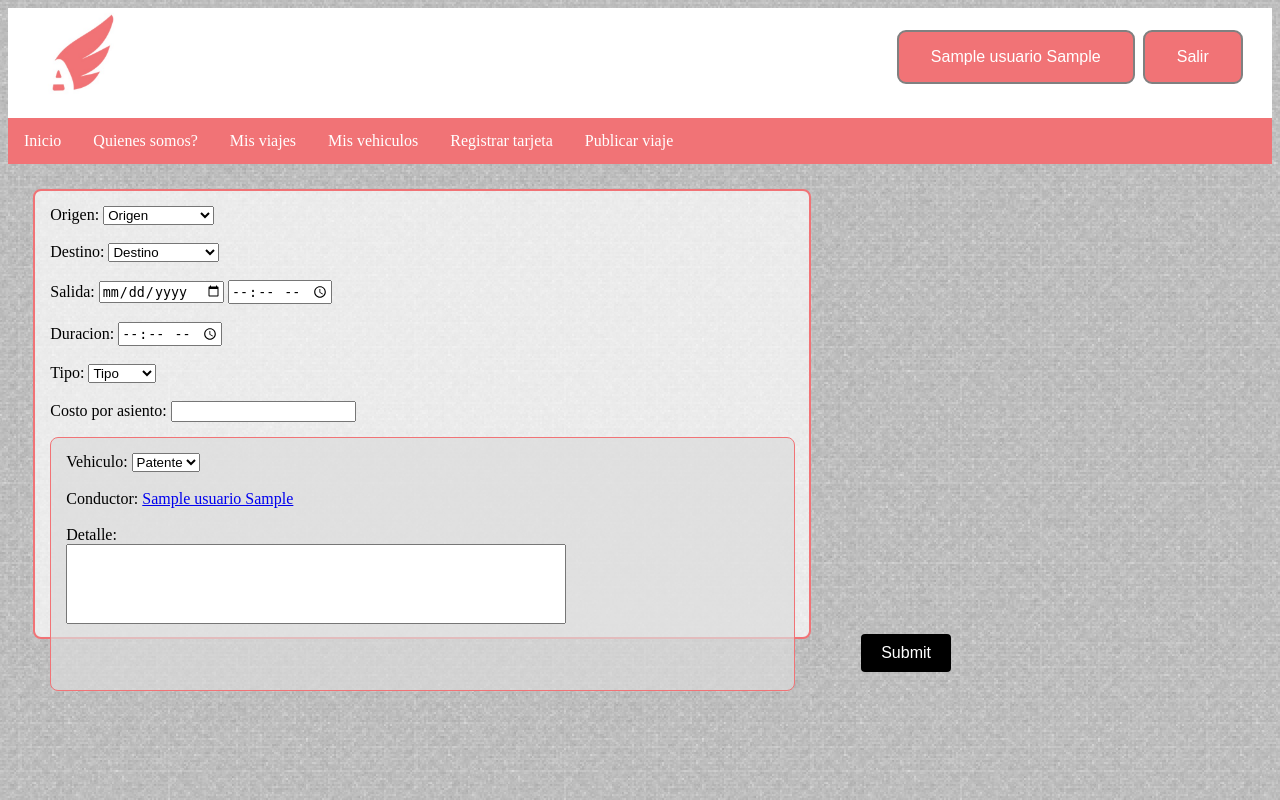
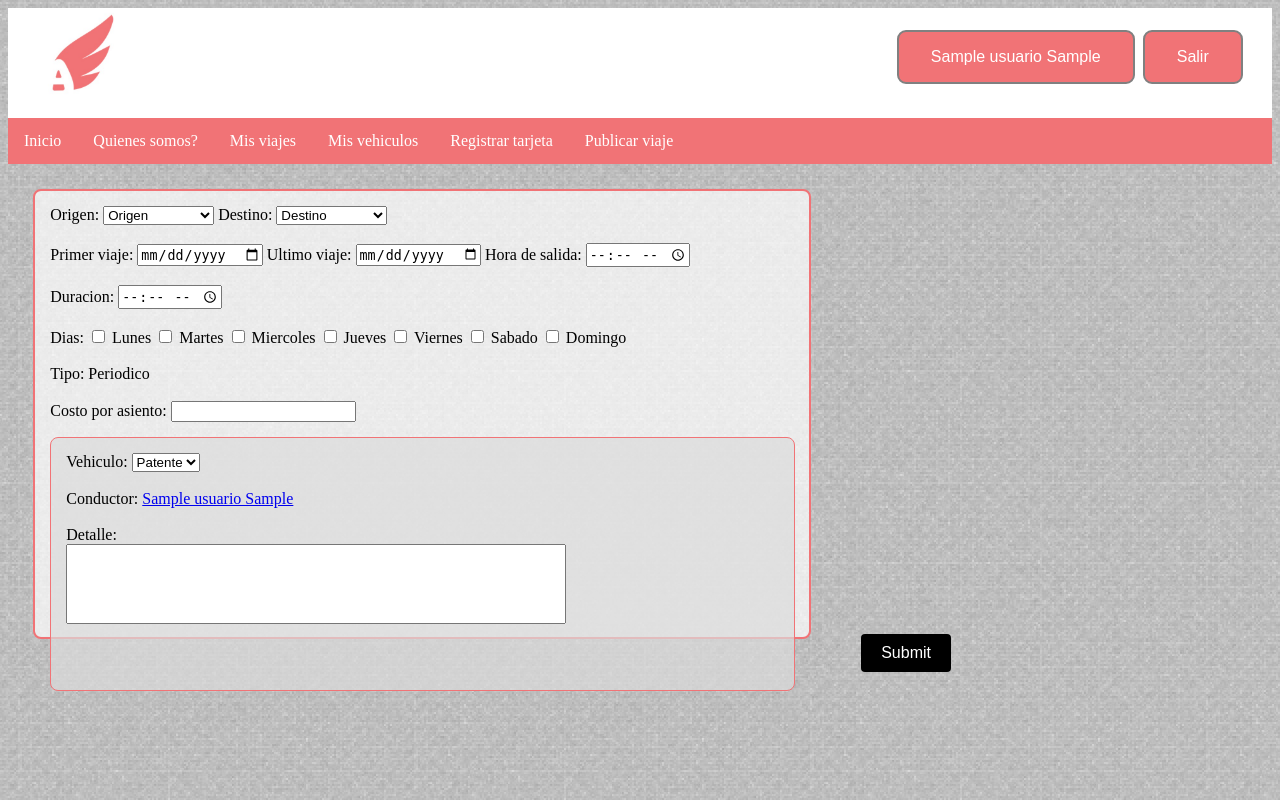
Before and after one commit to tpanelli/Ingenieria-de-software-2-grupo-14, a PHP site: page /formularioPublicarViaje.php?tipo=1 in a window 1280 px wide. Run offline with PHP 8.4, Linux system fonts and the light colour scheme; the visitor is signed in with stand-in values (Sample User, id 1); tables that the repository leaves empty or names only in its code hold one stand-in row (values such as "Sample post").

Commit message:
Viaje ocasional y periodico

```diff
--- a/barra.php
+++ b/barra.php
@@ -46,7 +46,7 @@
   </li>
   <li><a href="listarvehiculos.php">Mis vehiculos</a></li>
   <li><a href="registrotarjeta.php">Registrar tarjeta</a></li>
-  <li><a href="formularioPublicarViaje.php">Publicar viaje</a></li>
+  <li><a href="elegirTipoViaje.php">Publicar viaje</a></li>
   <?php } ?>
 </ul>
 </div>
--- /dev/null
+++ b/formularioPeriodico.php
@@ -0,0 +1,57 @@
+<form name="publicar" action="publicarViaje.php" method="post" class="input" enctype="multipart/form-data">
+<div class="cuadradoViaje">
+	 Origen: <select name="origen" required/>
+							<option value="" disabled selected>Origen</option>
+					<?php
+						$result=mysqli_query($link, 'SELECT * FROM ciudad');
+							while ($row = mysqli_fetch_array ($result)){
+									?>
+									<option value="<?php echo $row['nombreciudad'] ?>"> <?php echo $row['nombreciudad']; ?></option>
+							<?php
+							}
+							?>
+			    </select>
+	 Destino: <select name="destino" required/>
+							<option value="" disabled selected>Destino</option>
+					<?php
+						$result=mysqli_query($link, 'SELECT * FROM ciudad');
+							while ($row = mysqli_fetch_array ($result)){
+									?>
+									<option value="<?php echo $row['nombreciudad'] ?>"> <?php echo $row['nombreciudad']; ?></option>
+							<?php
+							}
+							?>
+			    </select><br><br>
+	 Primer viaje: <input type="date" name="dia" required/></input>
+	 Ultimo viaje: <input type="date" name="dia" required/></input>
+	 Hora de salida: <input type="time" name="hora" required/></input><br><br>
+	 Duracion: <input type="time" name="duracion" required/></input> <br><br>
+	  Dias: <input type="checkbox" name="vehicle" value=""> Lunes</input>
+	 <input type="checkbox" name="vehicle" value=""> Martes</input>
+	 <input type="checkbox" name="vehicle" value=""> Miercoles</input>
+	 <input type="checkbox" name="vehicle" value=""> Jueves</input>
+	 <input type="checkbox" name="vehicle" value=""> Viernes</input>
+	 <input type="checkbox" name="vehicle" value=""> Sabado</input>
+	 <input type="checkbox" name="vehicle" value=""> Domingo</input><br><br>
+	 Tipo: Periodico <br><br>
+	Costo por asiento: <input type="number" name="costo" required/></input>
+	 <div class="conductorViaje">
+	  <?php $usuario =  mysqli_query($link, "SELECT * FROM usuario WHERE mail = '$mail'");
+			$usuario =  mysqli_fetch_array($usuario); ?>
+	Vehiculo: <select name="patente" required/>
+					<option disabled selected>Patente</option>
+			<?php
+					while ($vehiculo = mysqli_fetch_array ($vehiculos)){
+					?>
+							<option value="<?php echo $vehiculo['patente'] ?>"> <?php echo $vehiculo['patente']; ?></option>
+					<?php
+					}
+				?>
+		    </select><br><br>
+	  Conductor: <a href='verPerfil.php' > <?php echo $usuario['nombre'],' ', $usuario['apellido'] ?> </a><br><br>
+	  Detalle: <br> <textarea name="detalle" style="resize:none;height:80px;width:500px;" required/></textarea>
+	 </div>
+</div>
+<br><br><br><br><br><br><br><br><br><br><br><br><br><br><br><br><br><br><br><br><br><br><br><br>
+<input type="submit" class='botonViajePublicado'></input>
+</form>
--- a/formularioPublicarViaje.php
+++ b/formularioPublicarViaje.php
@@ -1,70 +1,11 @@
 <?php include 'barra.php';
 $mail = $_SESSION['mail'];
 $vehiculos = mysqli_query($link, "SELECT * FROM vehiculo WHERE mail = '$mail'");
-if (mysqli_num_rows($vehiculos) == 0) { ?>
-	 <div class="noSeEncontraronResultados">Usted no posee vehiculos registrados<br><br>
-	 <a href="formularioregistrarvehiculo.php"><button class="botonLogin">Registrar vehiculo</button></a>
-	 <button class="botonLogin" onclick="goBack()">Volver</button>
-	 </div>
-	 <?php
-} else { ?>
-<form name="publicar" action="publicarViaje.php" method="post" class="input" enctype="multipart/form-data">
-<div class="cuadradoViaje">
-	 Origen: <select name="origen" required/>
-							<option value="" disabled selected>Origen</option>
-					<?php
-						$result=mysqli_query($link, 'SELECT * FROM ciudad');
-							while ($row = mysqli_fetch_array ($result)){
-									?>
-									<option value="<?php echo $row['nombreciudad'] ?>"> <?php echo $row['nombreciudad']; ?></option>
-							<?php
-							}
-							?>
-			    </select><br><br>
-	 Destino: <select name="destino" required/>
-							<option value="" disabled selected>Destino</option>
-					<?php
-						$result=mysqli_query($link, 'SELECT * FROM ciudad');
-							while ($row = mysqli_fetch_array ($result)){
-									?>
-									<option value="<?php echo $row['nombreciudad'] ?>"> <?php echo $row['nombreciudad']; ?></option>
-							<?php
-							}
-							?>
-			    </select><br><br>
-	 Salida: <input type="date" name="dia" required/></input>
-	 <input type="time" name="hora" required/></input><br><br>
-	 Duracion: <input type="time" name="duracion" required/></input> <br><br>
-	 Tipo: <select name="tipo">
-				    <option value="" disabled selected>Tipo</option>
-					<?php
-						$result=mysqli_query($link, 'SELECT * FROM tipoviaje');
-							while ($row = mysqli_fetch_array ($result)){
-									?>
-									<option value="<?php echo $row['tipo'] ?>"> <?php echo $row['tipo']; ?></option>
-							<?php
-							}
-							?>
-			    </select><br><br>
-	Costo por asiento: <input type="number" name="costo" required/></input>
-	 <div class="conductorViaje">
-	  <?php $usuario =  mysqli_query($link, "SELECT * FROM usuario WHERE mail = '$mail'");
-			$usuario =  mysqli_fetch_array($usuario); ?>
-	Vehiculo: <select name="patente" required/>
-					<option disabled selected>Patente</option>
-			<?php
-					while ($vehiculo = mysqli_fetch_array ($vehiculos)){
-					?>
-							<option value="<?php echo $vehiculo['patente'] ?>"> <?php echo $vehiculo['patente']; ?></option>
-					<?php
-					}
-				?>
-		    </select><br><br>
-	  Conductor: <a href='verPerfil.php' > <?php echo $usuario['nombre'],' ', $usuario['apellido'] ?> </a><br><br>
-	  Detalle: <br> <textarea name="detalle" style="resize:none;height:80px;width:500px;" required/></textarea>
-	 </div>
-</div>
-<br><br><br><br><br><br><br><br><br><br><br><br><br><br><br><br><br><br><br><br><br><br><br><br>
-<input type="submit" class='botonViajePublicado'></input>
-</form>
-<?php } ?>
+$tipo = $_GET['tipo'];
+if ($tipo == 'Ocasional'){
+		include 'formularioOcasional.php';
+}
+else {
+	include 'formularioPeriodico.php';
+}
+?>
--- a/index.php
+++ b/index.php
@@ -38,7 +38,7 @@ while ($viaje = mysqli_fetch_array($viajes)){
 			<td class="nombre"><?php echo substr($viaje ['hora'], 0, -3) ;?><td>
 			<td class="nombre">Asientos: <?php include 'calcularAsientosDisponibles.php'; ?> <td>
 			<div class="precio"><?php echo '$', $viaje['costo']; ?></div>
-			<a href="detalleViaje.php?id='<?php echo $idviaje ?>'"><input name="eliminar" value="Ver viaje" type="submit" class="botonEliminar" onclick="return Eliminar()"></input></a>
+			<a href="detalleViaje.php?id=<?php echo $idviaje ?>"><input name="eliminar" value="Ver viaje" type="submit" class="botonEliminar" onclick="return Eliminar()"></input></a>
 		</table>
 <?php } ?>
 
--- a/postularse.php
+++ b/postularse.php
@@ -5,7 +5,7 @@
    echo $idviaje;
    echo $mail;
    echo 'dasdasdasdasd';
- // mysqli_query($link,"INSERT INTO `viaje_usuario`(`idpasajero`, `idviaje`, `mail`, `aceptado`) VALUES (NULL,'$idviaje','$mail',NULL)");
+   mysqli_query($link,"INSERT INTO `viaje_usuario`(`idpasajero`, `idviaje`, `mail`) VALUES (NULL,'$idviaje','$mail')");
 
 
 
--- a/viajesPublicados.php
+++ b/viajesPublicados.php
@@ -20,7 +20,7 @@ while ($viaje = mysqli_fetch_array($viajes)){
 			<a href="detalleViaje.php?id='<?php echo $idviaje ?>'"><input name="eliminar" value="Ver viaje" type="submit" class="botonEliminar" onclick="return Eliminar()"></input></a>
 </table>
 <a href='verPostulantes.php?idviaje=<?php echo $idviaje ?>'><button class='botonViajePublicado'> Ver postulantes </button></a>
-<a href='formularioEditarViaje.php?idviaje=<?php echo $idviaje ?>'><button class='botonViajePublicado'> Editar </button>
+<a href='formularioEditarViaje.php?idviaje=<?php echo $idviaje ?>'><button class='botonViajePublicado'> Editar </button></a>
 <button class='botonViajePublicado'> Eliminar </button>
 <?php }
 }?>
```
Also changed, not shown: elegirTipoViaje.php (added, +19 -0 lines), formularioOcasional.php (added, +49 -0 lines).
